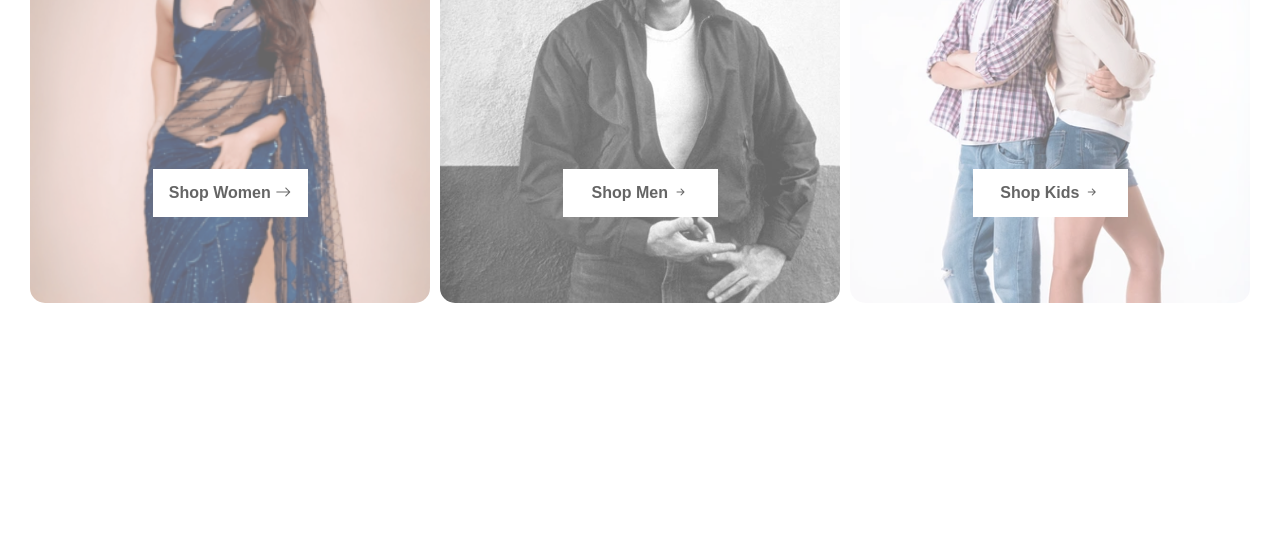
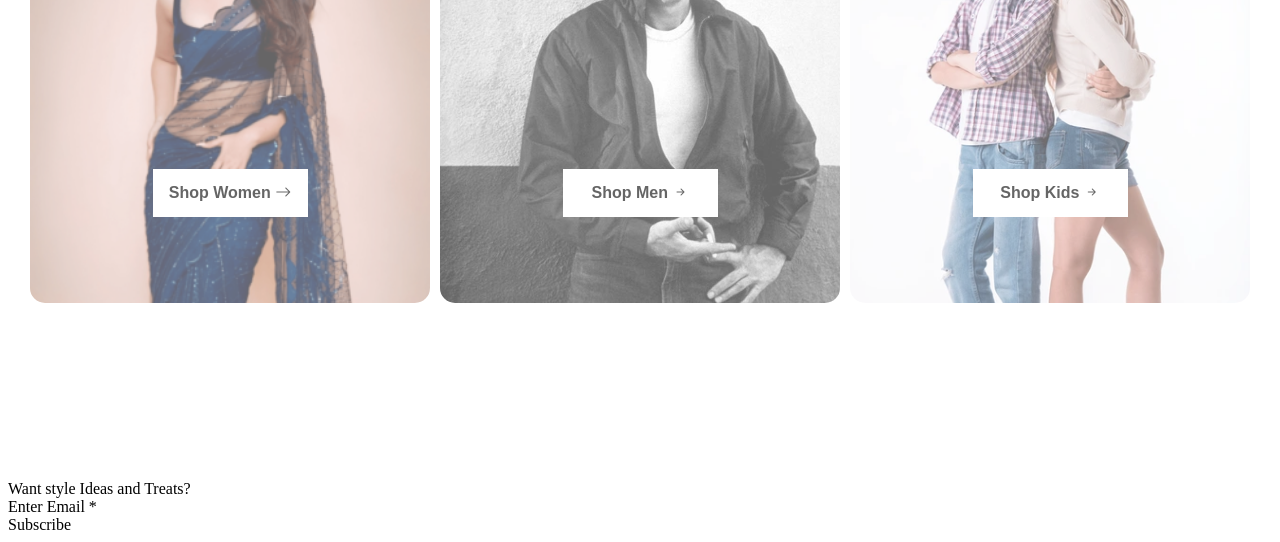
Before and after one commit to BadakalaYashwanth/Shopper., a website: page index.htm in a window 1280 px wide. Shown: the part 359-901 px from the top of the page. Before the commit the page ends 800 px from the top, so only its background shows below. Drawn offline with nearby package versions, Linux system fonts and the light colour scheme.

Commit message:
Updated the bootstrap-icons, in the wesbite 15-May-2025

```diff
--- a/index.htm
+++ b/index.htm
@@ -11,6 +11,7 @@
 
     <link rel="stylesheet" href="./src/styles/styles.css">
     <link rel="stylesheet" href="./node_modules/bootstrap-icons/font/bootstrap-icons.css">
+
 </head>
 
 <body>
@@ -95,5 +96,19 @@
             </div>
         </main>
     </section>
+
+
+
+    <footer>
+        <div class="footer-row-1">
+            <div class="footer-title">Want style Ideas and Treats?</div>
+            <div class="email-container">
+            <div class="email">Enter Email *</div>
+            <div class="subscribe">Subscribe</div>
+            </div>
+        </div>
+
+
+    </footer>
 </body>
 </html>
--- a/src/styles/styles.css
+++ b/src/styles/styles.css
@@ -56,9 +56,9 @@ article {
     color: white;
 }
 
-.bi-lightning-fill {
-    color: gold;
-}
+    .bi-lightning-fill {
+            color: gold;
+        }
 
 /* Fashion Cards Base */
 .women-fashion,
@@ -101,7 +101,7 @@ main {
     margin: 15px;
 }
 
-/* Title and Button */
+/* Title and Button (Wpmen, Men, Kids*/
 .main-title {
     font-size: 50px;
     font-weight: bold;
@@ -124,7 +124,7 @@ main {
     padding: 15px;
     text-align: center;
     font-family: Arial;
-
+    text-align: center;
 }
 
 .btn-main:hover,
@@ -147,5 +147,7 @@ main {
 
 /* Layout Support */
 section {
-    height: 600px;
+    height: 700px;
 }
+
+/* Footer */
```
